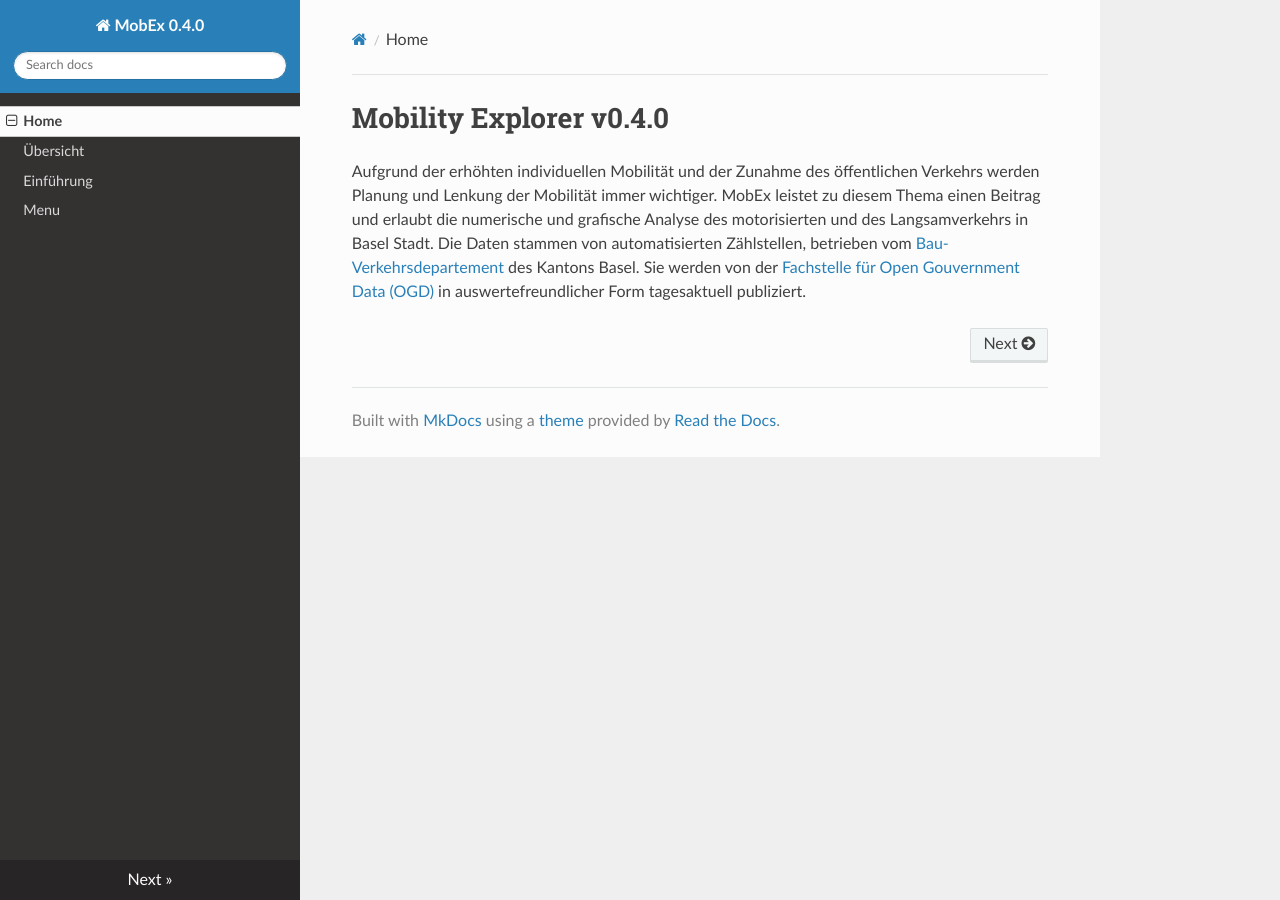
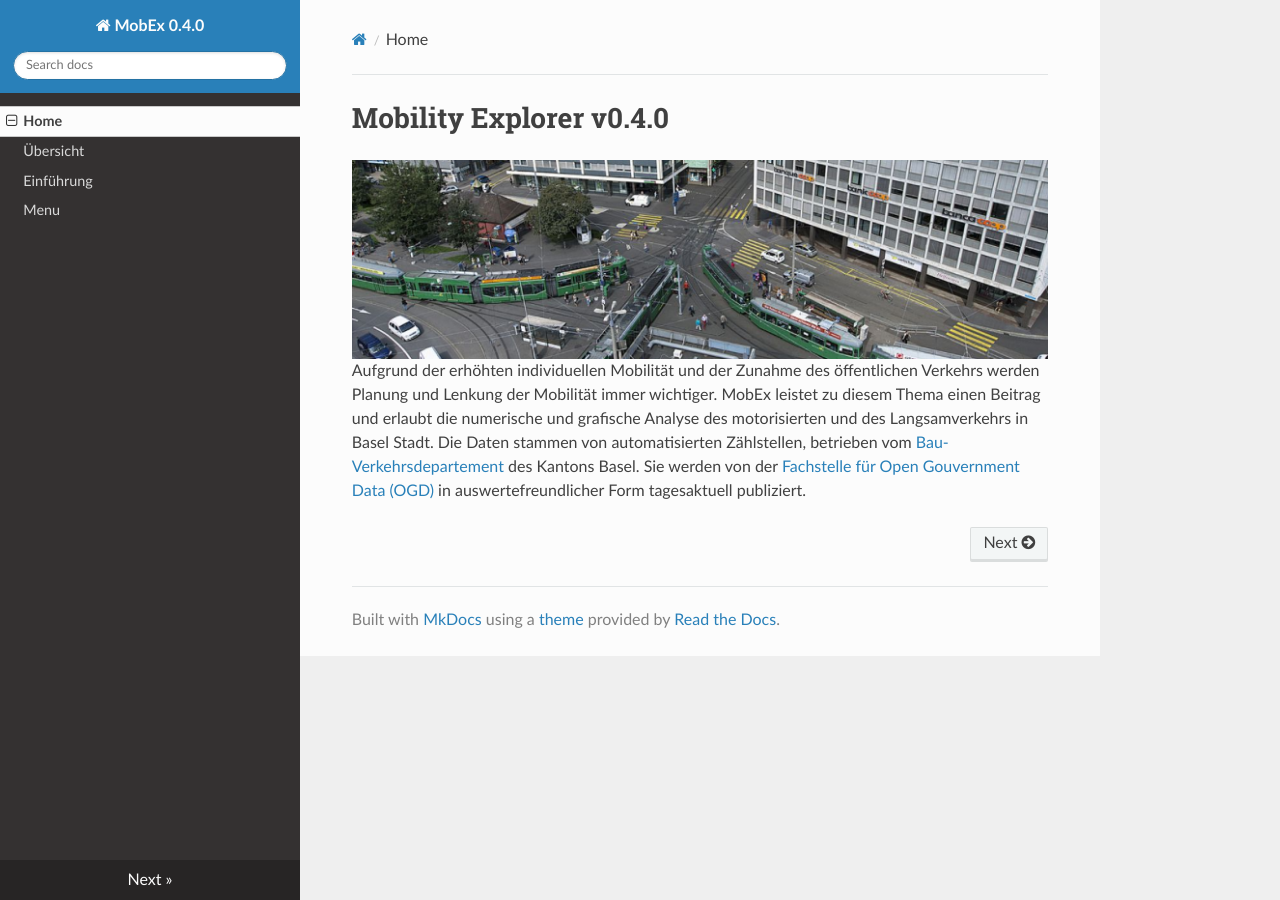
Before and after one commit to ksz91/mobex-doc, an MkDocs documentation site: the page built from docs/index.md, in a window 1280 px wide. Built offline with MkDocs 1.6.1, drawn with Linux system fonts in a browser that asks for light colours; nearby versions of some CDN libraries.

Commit message:
added images on index page

```diff
--- a/docs/index.md
+++ b/docs/index.md
@@ -1,5 +1,3 @@
 # Mobility Explorer v0.4.0
-
+![](img/traffic_bs.png)
 Aufgrund der erhöhten individuellen Mobilität und der Zunahme des öffentlichen Verkehrs werden Planung und Lenkung der Mobilität immer wichtiger. MobEx leistet zu diesem Thema einen Beitrag und erlaubt die numerische und grafische Analyse des motorisierten und des Langsamverkehrs in Basel Stadt. Die Daten stammen von automatisierten Zählstellen, betrieben vom [Bau- Verkehrsdepartement](https://www.bvd.bs.ch/) des Kantons Basel. Sie werden von der [Fachstelle für Open Gouvernment Data (OGD)](https://data.bs.ch/pages/home/) in auswertefreundlicher Form tagesaktuell publiziert.
-
-[](img/traffic_bs.png)
```
Also changed, not shown: site/index.html, 1 other file.
